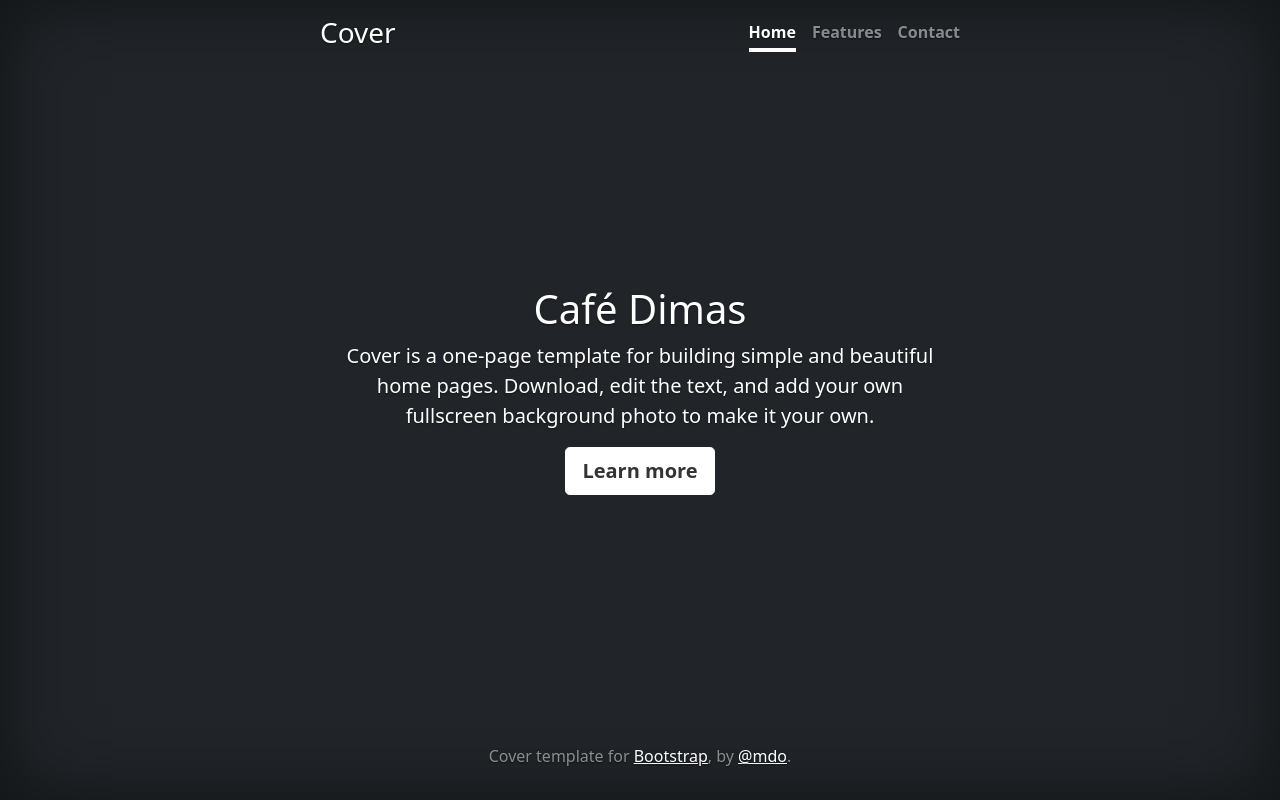
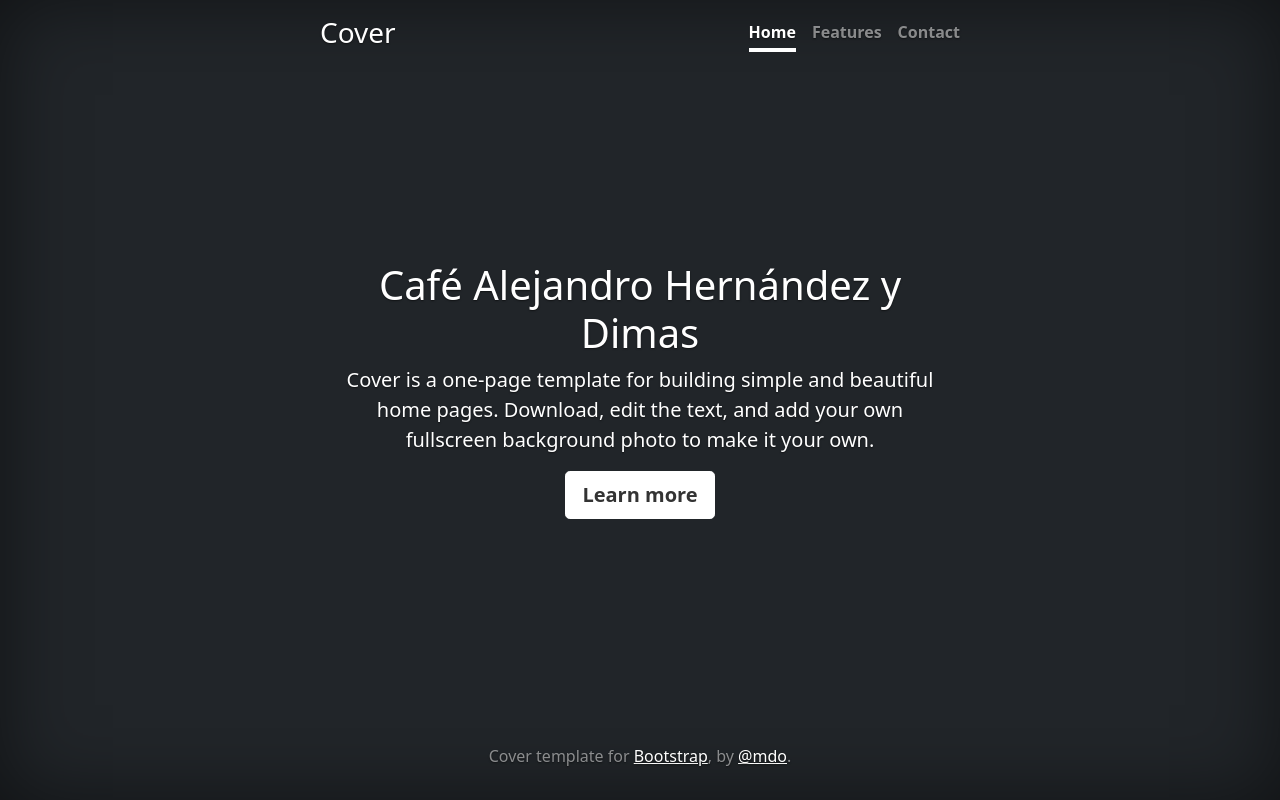
Before and after one commit to alherdom/git-work, a plain HTML site: page files/index.html in a window 1280 px wide. Drawn offline with Linux system fonts and the light colour scheme.

Commit message:
Add Alejandro's lastname

```diff
--- a/files/index.html
+++ b/files/index.html
@@ -50,7 +50,7 @@
   </header>
 
   <main class="px-3">
-    <h1>Café Dimas</h1>
+    <h1>Café Alejandro Hernández y Dimas</h1>
     <p class="lead">Cover is a one-page template for building simple and beautiful home pages. Download, edit the text, and add your own fullscreen background photo to make it your own.</p>
     <p class="lead">
       <a href="#" class="btn btn-lg btn-secondary fw-bold border-white bg-white">Learn more</a>
```
